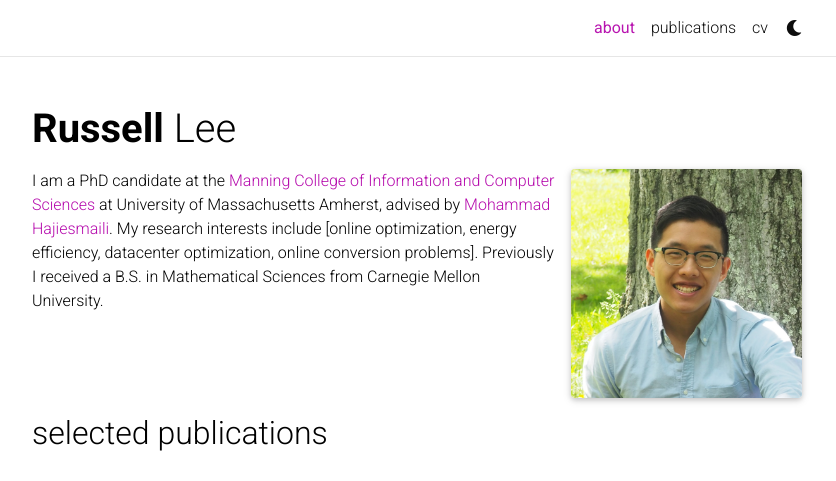
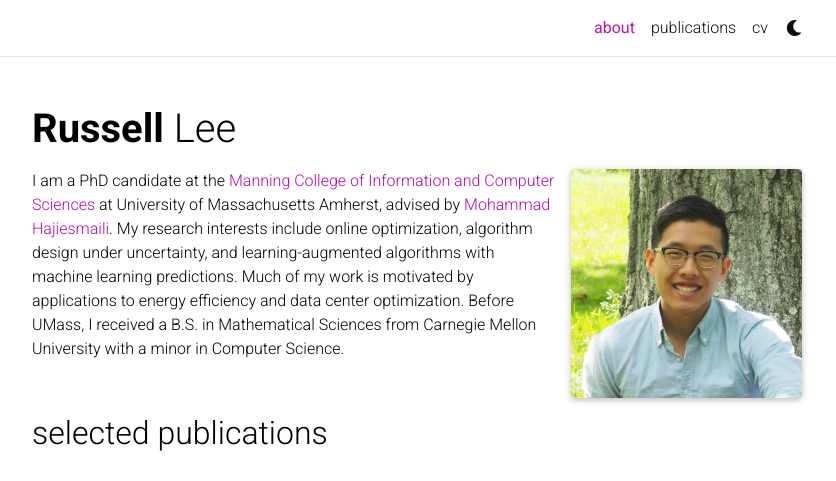
Before and after one commit to russell-lee/russell-lee.github.io, a Jekyll site: the page built from _pages/about.md, in a window 1280 px wide, cut to the strip 0-481 px from the top of the page. Shown: the whole strip, without its empty margins (223-1059 px from the left). Built offline with Jekyll 4.4.1, drawn with Linux system fonts in a browser that asks for light colours; full-size pictures stand in for the smaller copies a plugin makes; comment, search, counter and statistics services are not loaded; a style sheet for code colours, icons or effects is not loaded.

Commit message:
updated bio

```diff
--- a/_pages/about.md
+++ b/_pages/about.md
@@ -14,7 +14,7 @@ selected_papers: true # includes a list of papers marked as "selected={true}"
 social: true  # includes social icons at the bottom of the page
 ---
 
-I am a PhD candidate at the [Manning College of Information and Computer Sciences](https://cics.umass.edu) at University of Massachusetts Amherst, advised by [Mohammad Hajiesmaili](https://groups.cs.umass.edu/hajiesmaili/).  My research interests include [online optimization, energy efficiency, datacenter optimization, online conversion problems].  Previously I received a B.S. in Mathematical Sciences from Carnegie Mellon University.
+I am a PhD candidate at the [Manning College of Information and Computer Sciences](https://cics.umass.edu) at University of Massachusetts Amherst, advised by [Mohammad Hajiesmaili](https://groups.cs.umass.edu/hajiesmaili/).  My research interests include online optimization, algorithm design under uncertainty, and learning-augmented algorithms with machine learning predictions.  Much of my work is motivated by applications to energy efficiency and data center optimization.  Before UMass, I received a B.S. in Mathematical Sciences from Carnegie Mellon University with a minor in Computer Science.
 
 <!-- Put your address / P.O. box / other info right below your picture. You can also disable any these elements by editing `profile` property of the YAML header of your `_pages/about.md`. Edit `_bibliography/papers.bib` and Jekyll will render your [publications page](/al-folio/publications/) automatically.
 
```
